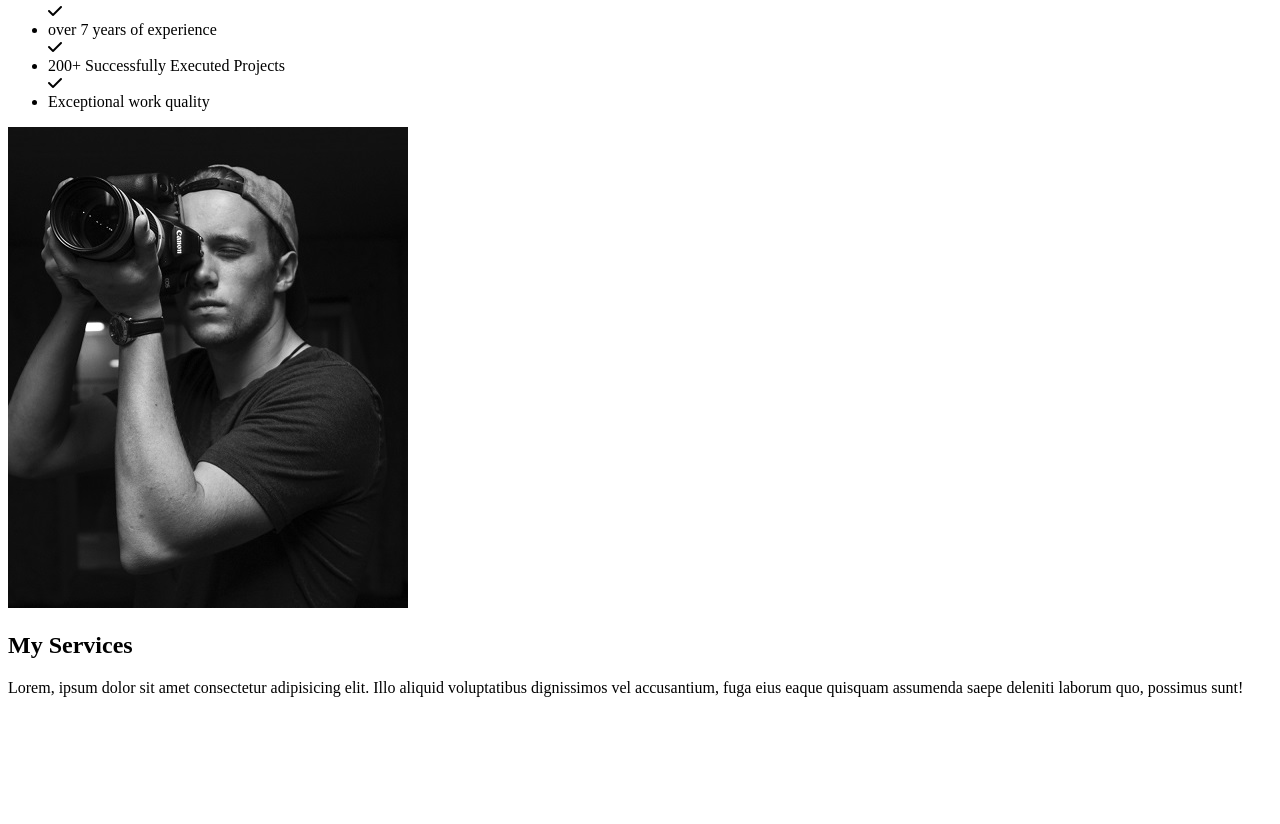
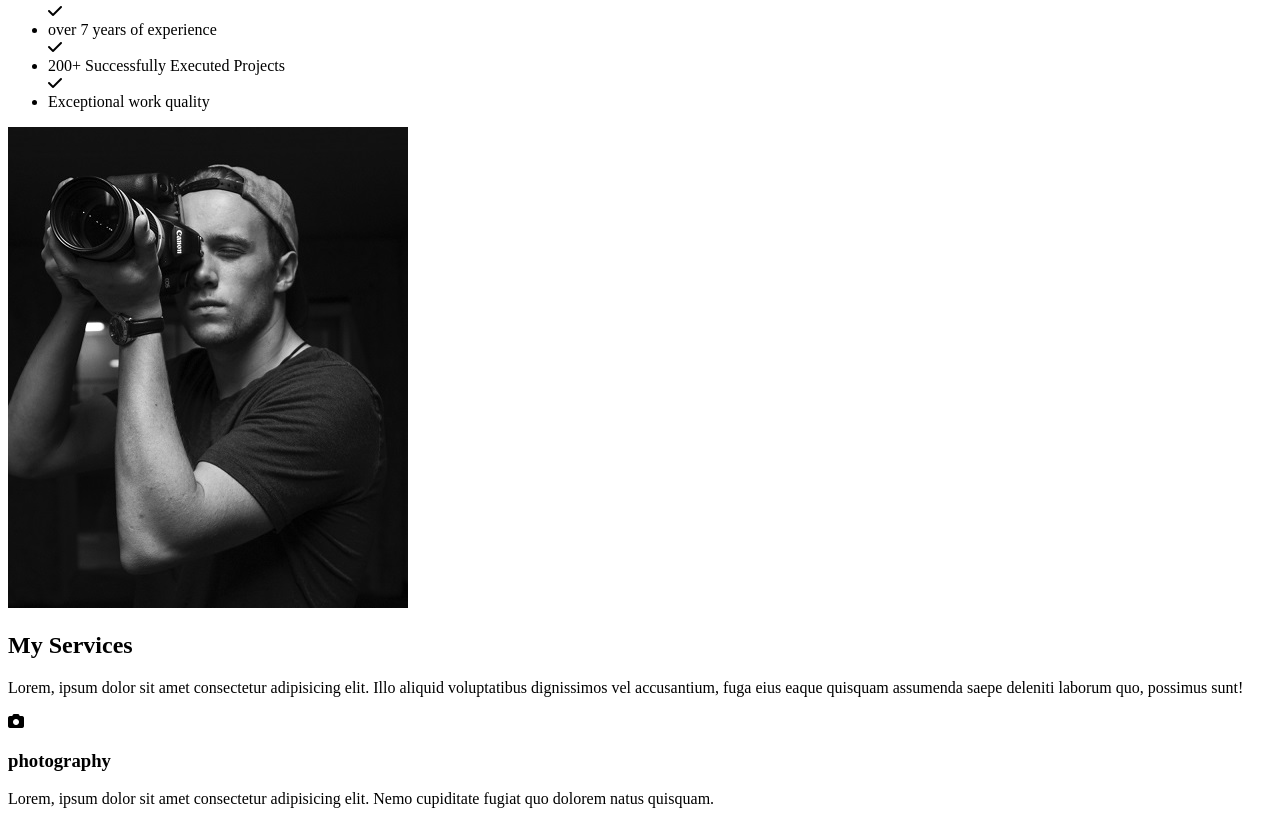
Before and after one commit to GuyoM2762/Nomads-photography, a plain HTML site: page index.html in a window 1280 px wide. Shown: the part 348-1172 px from the top of the page. Before the commit the page ends 1061 px from the top, so only its background shows below. Drawn offline with Linux system fonts and the light colour scheme.

Commit message:
¨update¨

```diff
--- a/index.html
+++ b/index.html
@@ -69,6 +69,13 @@
       voluptatibus dignissimos vel accusantium, fuga eius eaque quisquam
       assumenda saepe deleniti laborum quo, possimus sunt!
     </p>
+    <!-- my services section-->
+    <i class="fa-solid fa-camera"></i>
+    <h3>photography</h3>
+    <p>
+      Lorem, ipsum dolor sit amet consectetur adipisicing elit. Nemo cupiditate
+      fugiat quo dolorem natus quisquam.
+    </p>
 
   </body>
 </html>
```
